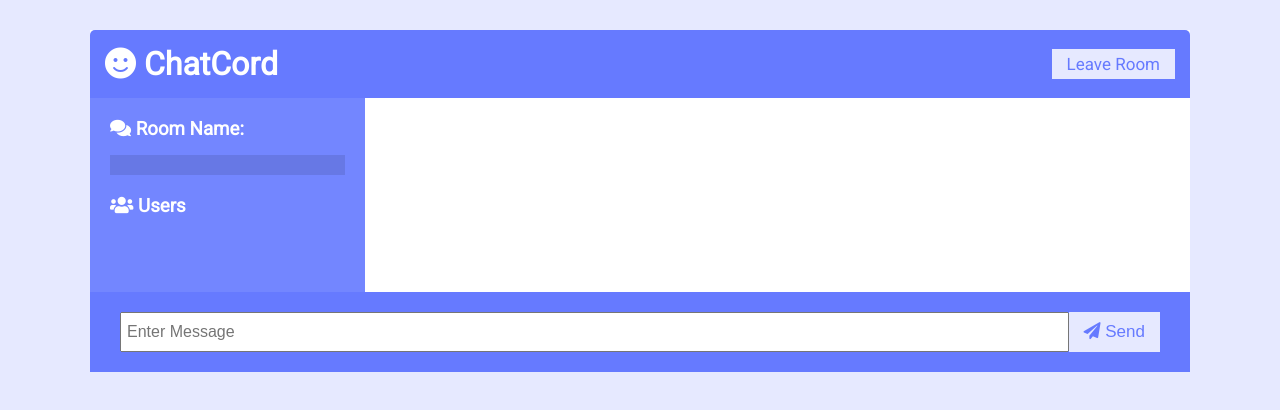
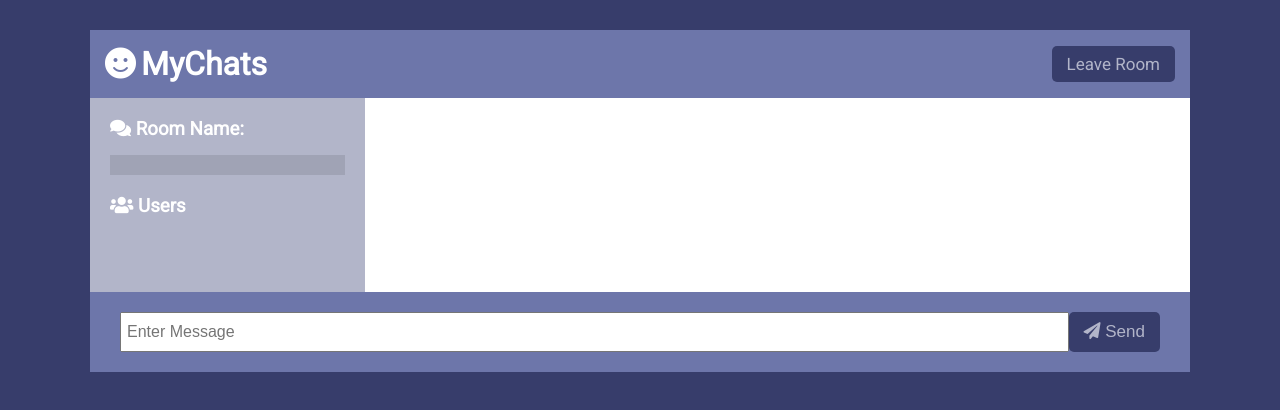
Before and after one commit to mr-clover001/Realtime-chat-App, a website: page public/chat.html in a window 1280 px wide. Drawn offline with nearby package versions, Linux system fonts and the light colour scheme; no server answers.

Commit message:
changes in project

```diff
--- a/public/chat.html
+++ b/public/chat.html
@@ -1,21 +1,19 @@
 <!DOCTYPE html>
 <html lang="en">
+
 <head>
   <meta charset="UTF-8" />
   <meta name="viewport" content="width=device-width, initial-scale=1.0" />
-    <link
-      rel="stylesheet"
-      href="https://cdnjs.cloudflare.com/ajax/libs/font-awesome/5.12.1/css/all.min.css"
-      integrity="sha256-mmgLkCYLUQbXn0B1SRqzHar6dCnv9oZFPEC1g1cwlkk="
-      crossorigin="anonymous"
-    />
+  <link rel="stylesheet" href="https://cdnjs.cloudflare.com/ajax/libs/font-awesome/5.12.1/css/all.min.css"
+    integrity="sha256-mmgLkCYLUQbXn0B1SRqzHar6dCnv9oZFPEC1g1cwlkk=" crossorigin="anonymous" />
   <link rel="stylesheet" href="css/style.css" />
   <title>ChatCord App</title>
 </head>
+
 <body>
   <div class="chat-container">
     <header class="chat-header">
-        <h1><i class="fas fa-smile"></i> ChatCord</h1>
+      <h1><i class="fas fa-smile"></i>MyChats</h1>
       <a id="leave-btn" class="btn">Leave Room</a>
     </header>
     <main class="chat-main">
@@ -29,24 +27,16 @@
     </main>
     <div class="chat-form-container">
       <form id="chat-form">
-          <input
-            id="msg"
-            type="text"
-            placeholder="Enter Message"
-            required
-            autocomplete="off"
-          />
+        <input id="msg" type="text" placeholder="Enter Message" required autocomplete="off" />
         <button class="btn"><i class="fas fa-paper-plane"></i> Send</button>
       </form>
     </div>
   </div>
 
-    <script
-      src="https://cdnjs.cloudflare.com/ajax/libs/qs/6.9.2/qs.min.js"
-      integrity="sha256-TDxXjkAUay70ae/QJBEpGKkpVslXaHHayklIVglFRT4="
-      crossorigin="anonymous"
-    ></script>
+  <script src="https://cdnjs.cloudflare.com/ajax/libs/qs/6.9.2/qs.min.js"
+    integrity="sha256-TDxXjkAUay70ae/QJBEpGKkpVslXaHHayklIVglFRT4=" crossorigin="anonymous"></script>
   <script src="/socket.io/socket.io.js"></script>
   <script src="js/main.js"></script>
 </body>
+
 </html>
--- a/public/css/style.css
+++ b/public/css/style.css
@@ -1,9 +1,9 @@
-@import url('https://fonts.googleapis.com/css?family=Roboto&display=swap');
+@import url("https://fonts.googleapis.com/css?family=Roboto&display=swap");
 
 :root {
-	--dark-color-a: #667aff;
-	--dark-color-b: #7386ff;
-	--light-color: #e6e9ff;
+  --dark-color-a: #6d76aa;
+  --dark-color-b: #b2b5c9;
+  --light-color: #373d6b;
   --success-color: #5cb85c;
   --error-color: #d9534f;
 }
@@ -15,7 +15,7 @@
 }
 
 body {
-	font-family: 'Roboto', sans-serif;
+  font-family: "Roboto", sans-serif;
   font-size: 16px;
   background: var(--light-color);
   margin: 20px;
@@ -31,11 +31,18 @@ a {
 
 .btn {
   cursor: pointer;
-	padding: 5px 15px;
+  padding: 8px 15px;
   background: var(--light-color);
-	color: var(--dark-color-a);
+  color: var(--dark-color-b);
   border: 0;
+  border-radius: 5px;
   font-size: 17px;
+}
+
+.btn:hover {
+  color: var(--light-color);
+  background: var(--dark-color-b);
+  border: 1px solid var(--light-color);
 }
 
 /* Chat Page */
@@ -50,14 +57,14 @@ a {
 .chat-header {
   background: var(--dark-color-a);
   color: #fff;
-	border-top-left-radius: 5px;
-	border-top-right-radius: 5px;
   padding: 15px;
   display: flex;
   align-items: center;
   justify-content: space-between;
 }
-
+.chat-header i {
+  padding-right: 5px;
+}
 .chat-main {
   display: grid;
   grid-template-columns: 1fr 3fr;
@@ -94,7 +101,7 @@ a {
 .chat-messages .message {
   padding: 10px;
   margin-bottom: 15px;
-	background-color: var(--light-color);
+  background-color: rgb(68, 147, 236);
   border-radius: 5px;
   overflow-wrap: break-word;
 }
@@ -102,13 +109,14 @@ a {
 .chat-messages .message .meta {
   font-size: 15px;
   font-weight: bold;
-	color: var(--dark-color-b);
+  color: rgb(238, 231, 231);
   opacity: 0.7;
   margin-bottom: 7px;
 }
 
 .chat-messages .message .meta span {
-	color: #777;
+  color: rgb(238, 231, 231);
+  padding-left: 2px;
 }
 
 .chat-form-container {
@@ -120,7 +128,7 @@ a {
   display: flex;
 }
 
-.chat-form-container input[type='text'] {
+.chat-form-container input[type="text"] {
   font-size: 16px;
   padding: 5px;
   height: 40px;
@@ -160,7 +168,7 @@ a {
   margin-bottom: 5px;
 }
 
-.join-main input[type='text'] {
+.join-main input[type="text"] {
   font-size: 16px;
   padding: 5px;
   height: 40px;
```
Lines whose indentation alone changed are shown as unchanged.
